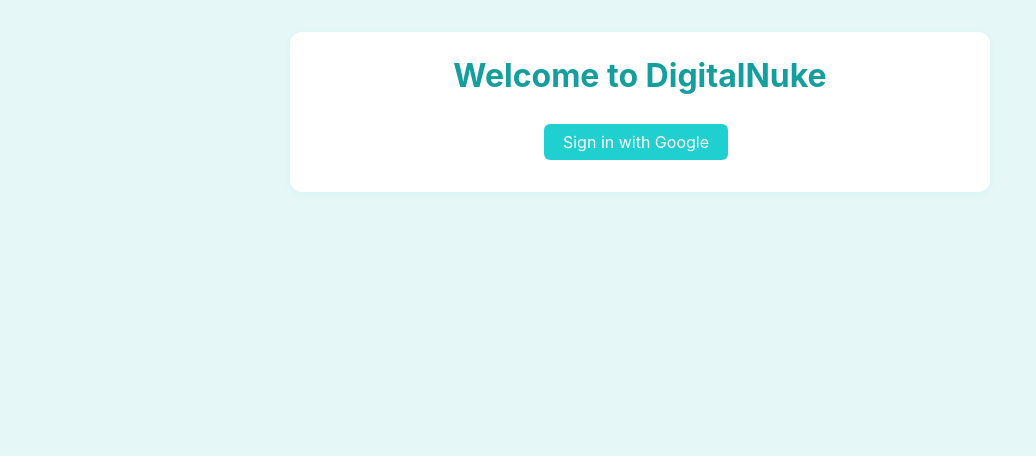
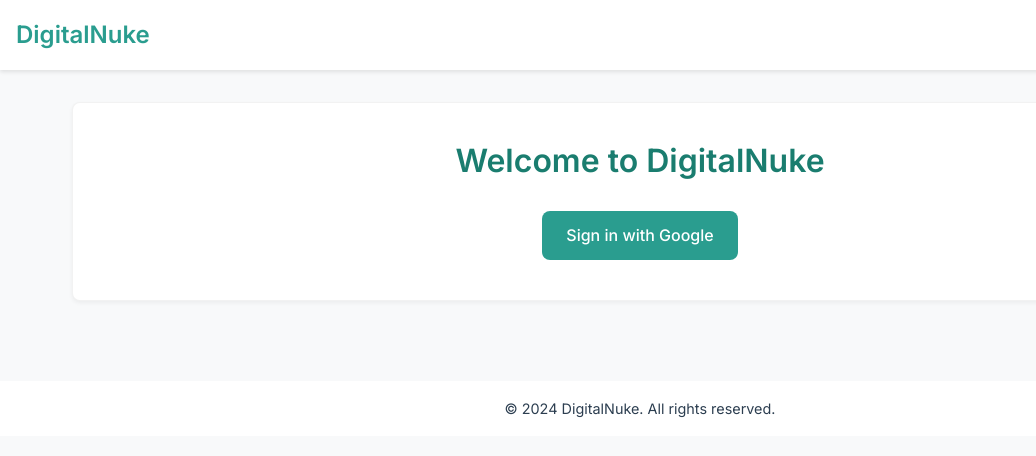
Before and after one commit to sharmajidotdev/digital-nuke, a Flask app: page / in a window 1280 px wide. Shown: the top 456 px of the page, without its empty margins (0-1036 px from the left). Run offline with Flask 3, Linux system fonts and the light colour scheme.

Commit message:
cosmetics updated

```diff
--- /dev/null
+++ b/app/static/css/styles.css
@@ -0,0 +1,134 @@
+:root {
+    --primary-color: #2A9D8F;
+    --primary-light: #E0F2F1;
+    --primary-dark: #1A7D6F;
+    --text-color: #2C3E50;
+    --background-color: #F8F9FA;
+    --card-background: #FFFFFF;
+    --border-radius: 8px;
+    --spacing-unit: 1rem;
+}
+
+* {
+    margin: 0;
+    padding: 0;
+    box-sizing: border-box;
+}
+
+body {
+    font-family: 'Inter', sans-serif;
+    line-height: 1.6;
+    color: var(--text-color);
+    background-color: var(--background-color);
+}
+
+.navbar {
+    background-color: var(--card-background);
+    padding: var(--spacing-unit) 0;
+    box-shadow: 0 2px 4px rgba(0, 0, 0, 0.1);
+}
+
+.nav-brand {
+    font-size: 1.5rem;
+    font-weight: 600;
+    color: var(--primary-color);
+    padding: 0 var(--spacing-unit);
+}
+
+.container {
+    max-width: 1200px;
+    margin: 0 auto;
+    padding: calc(var(--spacing-unit) * 2);
+}
+
+.card {
+    background-color: var(--card-background);
+    border-radius: var(--border-radius);
+    padding: calc(var(--spacing-unit) * 2);
+    margin-bottom: var(--spacing-unit);
+    box-shadow: 0 2px 4px rgba(0, 0, 0, 0.05);
+    transition: all 0.3s ease;
+    border: 1px solid rgba(0, 0, 0, 0.05);
+}
+
+.card:hover {
+    transform: translateY(-4px);
+    box-shadow: 0 6px 12px rgba(0, 0, 0, 0.1);
+    border-color: var(--primary-light);
+}
+
+h1, h2, h3 {
+    color: var(--primary-dark);
+    margin-bottom: var(--spacing-unit);
+}
+
+.btn {
+    display: inline-block;
+    background-color: var(--primary-color);
+    color: white;
+    padding: 0.75rem 1.5rem;
+    border-radius: var(--border-radius);
+    text-decoration: none;
+    font-weight: 500;
+    margin: 0.5rem 0;
+    transition: all 0.3s ease;
+    border: none;
+    cursor: pointer;
+    text-align: center;
+}
+
+.btn:hover {
+    background-color: var(--primary-dark);
+    transform: translateY(-1px);
+    box-shadow: 0 2px 4px rgba(0, 0, 0, 0.1);
+}
+
+.footer {
+    text-align: center;
+    padding: var(--spacing-unit);
+    background-color: var(--card-background);
+    margin-top: calc(var(--spacing-unit) * 2);
+    color: var(--text-color);
+    font-size: 0.9rem;
+}
+
+/* Grid layout for cards */
+.grid {
+    display: grid;
+    grid-template-columns: repeat(auto-fit, minmax(300px, 1fr));
+    gap: var(--spacing-unit);
+    margin-top: var(--spacing-unit);
+}
+
+/* Responsive design */
+@media (max-width: 768px) {
+    .container {
+        padding: var(--spacing-unit);
+    }
+
+    .card {
+        padding: var(--spacing-unit);
+    }
+
+    .btn {
+        display: block;
+        margin: 0.5rem 0;
+    }
+}
+
+/* Video card specific styles */
+.video-date {
+    color: #666;
+    font-size: 0.9rem;
+    margin-bottom: var(--spacing-unit);
+}
+
+.card h3 {
+    font-size: 1.1rem;
+    margin-bottom: 0.5rem;
+    line-height: 1.4;
+    display: -webkit-box;
+    -webkit-line-clamp: 2;
+    -webkit-box-orient: vertical;
+    overflow: hidden;
+}
--- a/app/templates/base.html
+++ b/app/templates/base.html
@@ -1,12 +1,23 @@
 <!doctype html>
-<html>
+<html lang="en">
 <head>
-  <title>DigitalNuke</title>
-  <link rel="stylesheet" href="{{ url_for('static', filename='css/styles.css') }}">
+    <meta charset="UTF-8">
+    <meta name="viewport" content="width=device-width, initial-scale=1.0">
+    <title>DigitalNuke</title>
+    <link rel="preconnect" href="https://fonts.googleapis.com">
+    <link rel="preconnect" href="https://fonts.gstatic.com" crossorigin>
+    <link href="https://fonts.googleapis.com/css2?family=Inter:wght@400;500;600&display=swap" rel="stylesheet">
+    <link rel="stylesheet" href="{{ url_for('static', filename='css/styles.css') }}">
 </head>
 <body>
-  <div class="container">
-    {% block content %}{% endblock %}
-  </div>
+    <nav class="navbar">
+        <div class="nav-brand">DigitalNuke</div>
+    </nav>
+    <main class="container">
+        {% block content %}{% endblock %}
+    </main>
+    <footer class="footer">
+        <p>&copy; 2024 DigitalNuke. All rights reserved.</p>
+    </footer>
 </body>
 </html>
--- a/client_secret.json
+++ b/client_secret.json
@@ -1,11 +1,11 @@
 {
     "installed": {
-        "client_id": "XXXXXXXXXXXXXXXXXXXXXXXX",
-        "project_id": "XXXXXXXXXXXXXXXXXXXXXXXX",
+        "client_id": "XXXXXXXXXXXXXXXXXXXXXXXXXXXXXXXXX",
+        "project_id": "XXXXXXXXXXXXXXXXXXXXXXXXXXXXXXXXX",
         "auth_uri": "https://accounts.google.com/o/oauth2/auth",
         "token_uri": "https://oauth2.googleapis.com/token",
         "auth_provider_x509_cert_url": "https: //www.googleapis.com/oauth2/v1/certs",
-        "client_secret": "XXXXXXXXXXXXXXXXXXXXXXXX",
+        "client_secret": "XXXXXXXXXXXXXXXXXXXXXXXXXXXXXXXXX",
         "redirect_uris": [
             "http: //localhost"
         ]
--- a/static/css/styles.css
+++ b/static/css/styles.css
@@ -1,81 +1,110 @@
 :root {
-  --teal: #20cfcf;
-  --teal-light: #e6f7f7;
-  --teal-dark: #159e9e;
-  --white: #fff;
-  --shadow: 0 2px 8px rgba(32, 207, 207, 0.08);
+  --primary-color: #2A9D8F;
+  --primary-light: #E0F2F1;
+  --primary-dark: #1A7D6F;
+  --text-color: #2C3E50;
+  --background-color: #F8F9FA;
+  --card-background: #FFFFFF;
+  --border-radius: 8px;
+  --spacing-unit: 1rem;
+}
+
+* {
+  margin: 0;
+  padding: 0;
+  box-sizing: border-box;
 }
 
 body {
-  background: var(--teal-light);
-  color: #222;
-  font-family: 'Inter', Arial, sans-serif;
-  margin: 0;
-  padding: 0;
+  font-family: 'Inter', sans-serif;
+  line-height: 1.6;
+  color: var(--text-color);
+  background-color: var(--background-color);
+}
+
+.navbar {
+  background-color: var(--card-background);
+  padding: var(--spacing-unit) 0;
+  box-shadow: 0 2px 4px rgba(0, 0, 0, 0.1);
+}
+
+.nav-brand {
+  font-size: 1.5rem;
+  font-weight: 600;
+  color: var(--primary-color);
+  padding: 0 var(--spacing-unit);
 }
 
 .container {
-  max-width: 700px;
-  margin: 2rem auto;
-  padding: 0 1rem;
+  max-width: 1200px;
+  margin: 0 auto;
+  padding: calc(var(--spacing-unit) * 2);
 }
 
-nav {
-  background: var(--white);
-  box-shadow: var(--shadow);
-  padding: 1rem 0;
-  margin-bottom: 2rem;
+.card {
+  background-color: var(--card-background);
+  border-radius: var(--border-radius);
+  padding: calc(var(--spacing-unit) * 2);
+  margin-bottom: var(--spacing-unit);
+  box-shadow: 0 2px 4px rgba(0, 0, 0, 0.05);
+  transition: transform 0.2s ease, box-shadow 0.2s ease;
 }
 
-.logo {
-  font-weight: bold;
-  color: var(--teal-dark);
-  font-size: 1.3rem;
-  margin-right: 2rem;
+.card:hover {
+  transform: translateY(-2px);
+  box-shadow: 0 4px 8px rgba(0, 0, 0, 0.1);
+}
+
+h1, h2, h3 {
+  color: var(--primary-dark);
+  margin-bottom: var(--spacing-unit);
 }
 
 .btn {
-  background: var(--teal);
-  color: var(--white);
-  border: none;
-  border-radius: 6px;
-  padding: 0.5rem 1.2rem;
-  font-size: 1rem;
-  cursor: pointer;
+  display: inline-block;
+  background-color: var(--primary-color);
+  color: white;
+  padding: 0.75rem 1.5rem;
+  border-radius: var(--border-radius);
   text-decoration: none;
-  transition: background 0.2s;
-  margin: 0.5rem 0.5rem 0.5rem 0;
-  display: inline-block;
+  font-weight: 500;
+  margin: 0.5rem;
+  transition: background-color 0.2s ease;
 }
 
 .btn:hover {
-  background: var(--teal-dark);
+  background-color: var(--primary-dark);
 }
 
-.card {
-  background: var(--white);
-  border-radius: 12px;
-  box-shadow: var(--shadow);
-  padding: 1.5rem;
-  margin-bottom: 1.5rem;
-  transition: box-shadow 0.2s;
+.footer {
+  text-align: center;
+  padding: var(--spacing-unit);
+  background-color: var(--card-background);
+  margin-top: calc(var(--spacing-unit) * 2);
+  color: var(--text-color);
+  font-size: 0.9rem;
 }
 
-.card:hover {
-  box-shadow: 0 4px 16px rgba(32, 207, 207, 0.15);
+/* Grid layout for cards */
+.grid {
+  display: grid;
+  grid-template-columns: repeat(auto-fit, minmax(300px, 1fr));
+  gap: var(--spacing-unit);
+  margin-top: var(--spacing-unit);
 }
 
-ul.card-list {
-  list-style: none;
-  padding: 0;
-  margin: 0;
+/* Responsive design */
+@media (max-width: 768px) {
+  .container {
+      padding: var(--spacing-unit);
+  }
+
+  .card {
+      padding: var(--spacing-unit);
+  }
+
+  .btn {
+      display: block;
+      margin: 0.5rem 0;
+  }
 }
-
-ul.card-list li {
-  margin-bottom: 1rem;
-}
-
-h1, h2, h3 {
-  color: var(--teal-dark);
-  margin-top: 0;
-}
```
Also changed, not shown: app/templates/dashboard.html (+23 -5 lines), app/templates/disliked_videos.html (+10 -6 lines), app/templates/liked_videos.html (+10 -6 lines), app/templates/subscriptions.html (+11 -7 lines).
